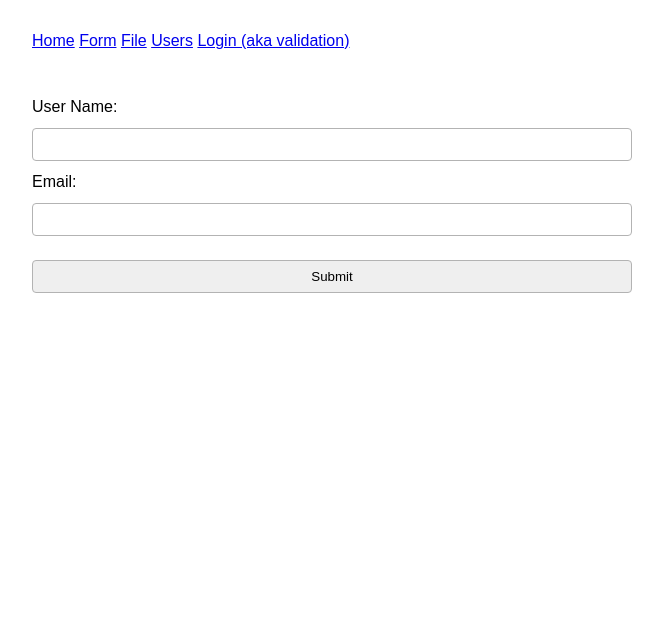
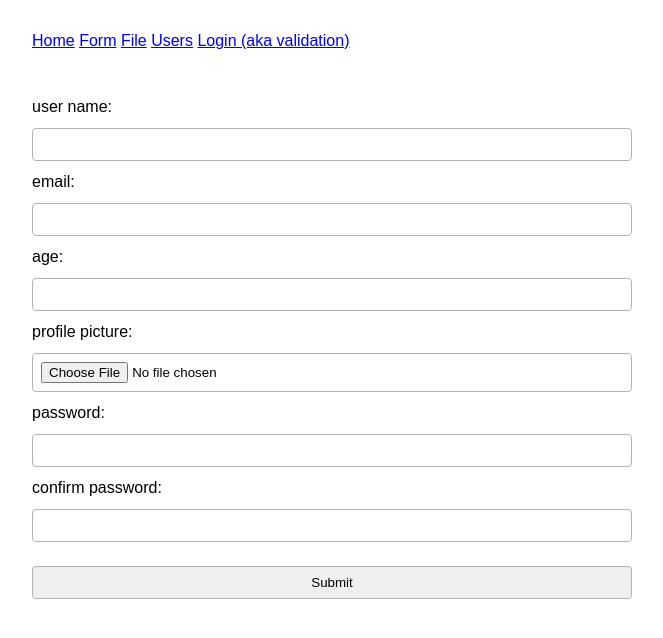
Before and after one commit to roufujjaman/django-practice, a Django app: page /validation/ in a window 1280 px wide. Shown: the top 638 px of the page, without its empty margins (308-971 px from the left). Run offline with Django 5.2, Linux system fonts and the light colour scheme.

Commit message:
17 MAR 24

```diff
--- a/module_13/project/views.py
+++ b/module_13/project/views.py
@@ -1,6 +1,7 @@
 from typing import Any
 from django.shortcuts import render
 from django import forms
+from django.core import validators
 
 def home(request):
     return render(request, "project/index.html")
@@ -89,13 +90,13 @@ def file(request):
 
 class formValidation(forms.Form):
     username = forms.CharField(
-        label="User Name"
+        label="user name"
     )
     email = forms.EmailField(
-        label="Email"
+        label="email"
     )
-    # approach 1
 
+    # approach 1 <<<<<<<<<<<<<<<
     # def clean_username(self):
     #     val = self.cleaned_data["username"]
     #     if len(val) < 5:
@@ -108,21 +109,67 @@ class formValidation(forms.Form):
     #         raise forms.ValidationError("email must be an .edu")
     #     return val
 
-    # approach 2
 
+    # approach 2 <<<<<<<<<<<<<<<
     def clean(self):
         cleaned_date = super().clean()
         val1 = self.cleaned_data["username"]
         val2 = self.cleaned_data["email"]
 
         if len(val1) < 5:
-            raise forms.ValidationError("username must be >5 characters")
+            raise forms.ValidationError("username must be at least 5 characters")
         if ".edu" not in val2:
             raise forms.ValidationError("email must be a '.edu'")
 
+
+    # approach 3 <<<<<<<<<<<<<<<
+    age = forms.IntegerField(
+        label="age",
+        validators=[
+            validators.MinValueValidator(
+                18,
+                message="age must be between 18 - 40"
+            ),
+            validators.MaxValueValidator(
+                40,
+                message="age must be between 18 - 40"
+            ),
+        ]
+    )
+    picture = forms.FileField(
+        label="profile picture",
+        validators=[
+            validators.FileExtensionValidator(
+                allowed_extensions=["jpeg", "jpg"],
+                message="image must be .jpg or .jpeg",
+            )
+        ]
+    )
+    password = forms.CharField(
+        label="password",
+        widget=forms.PasswordInput(),
+        validators=[
+            validators.MinLengthValidator(
+                8,
+                message="password must be at least 8 characters"
+            ),
+        ]
+    )
+    confirmpassword = forms.CharField(
+        label="confirm password",
+        widget=forms.PasswordInput(),
+    )
+
+    def clean(self):
+        cleaned_data = super().clean()
+        password1 = self.cleaned_data["password"]
+        password2 = self.cleaned_data["confirmpassword"]
+        if password1 != password2:
+            raise forms.ValidationError("password does not match")
+
 def validation(request):
     if request.method == "POST":
-        userForm = formValidation(request.POST)
+        userForm = formValidation(request.POST, request.FILES)
         if userForm.is_valid():
             print(userForm.cleaned_data["email"])
         else:
--- a/module_13/templates/project/validation.html
+++ b/module_13/templates/project/validation.html
@@ -5,7 +5,7 @@
 {% endblock %}
 
 {% block body %}
-    <form method="post">
+    <form method="post" enctype="multipart/form-data">
         {% csrf_token %}
         {{ validationForm }}
         <input type="submit">
```
